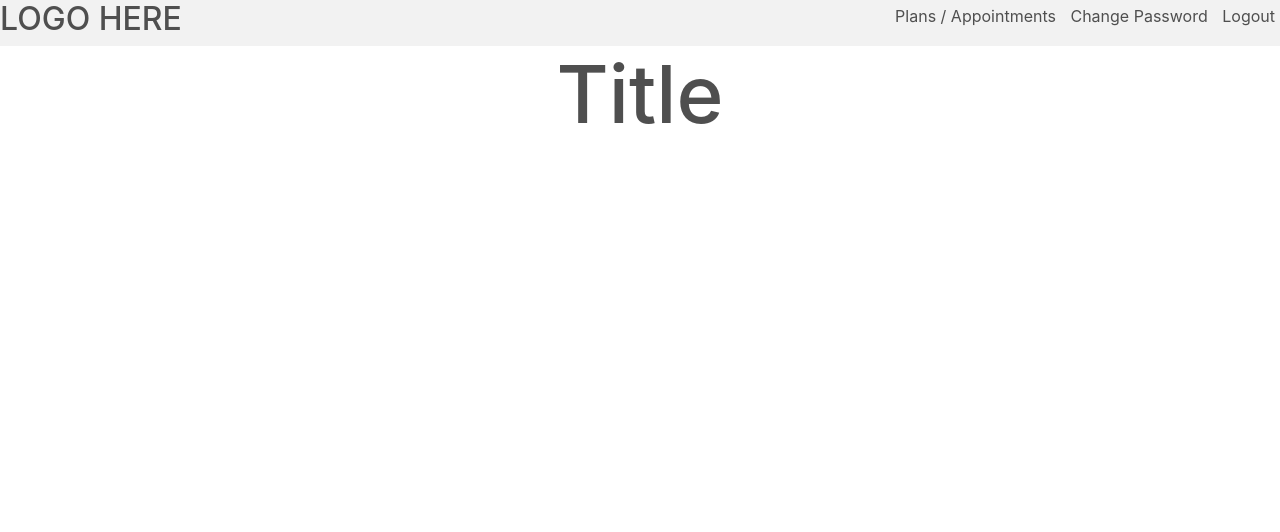
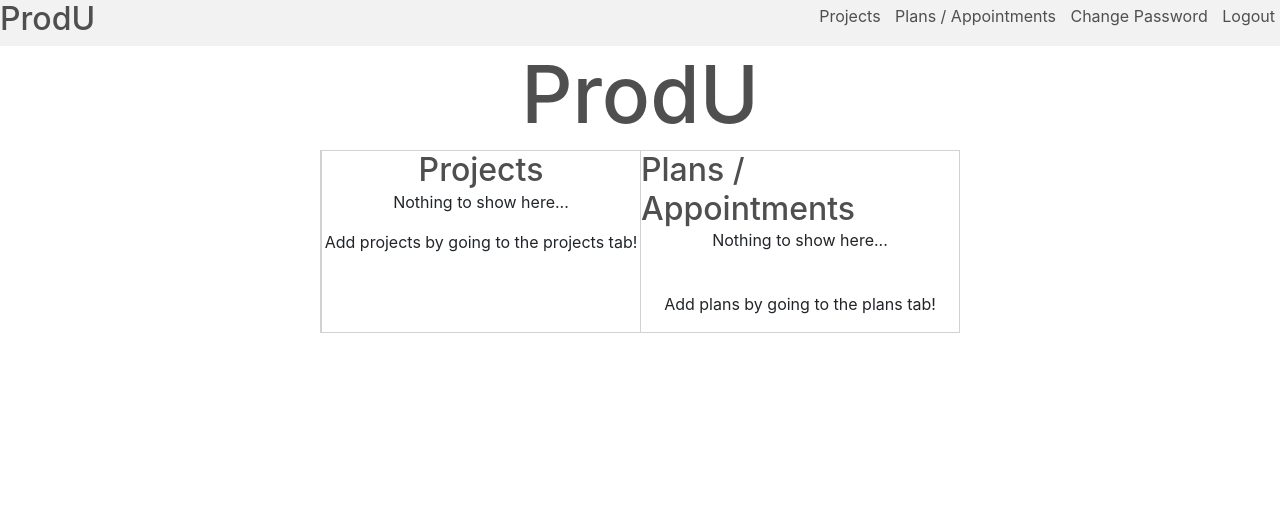
Before and after one commit to aaronjghong/ProdU, a Flask app: page / in a window 1280 px wide. Shown: the top 532 px of the page. After the commit the page ends 333 px from the top, so only its background shows below. Run offline with Flask 2, Linux system fonts and the light colour scheme; a user stored in the database is signed in; some libraries are stand-ins or nearby versions.

Commit message:
Added Projects Page

```diff
--- a/app.py
+++ b/app.py
@@ -27,9 +27,12 @@ def login_required(f):
 @login_required
 def index():
 
+    plans = db.execute("SELECT * FROM plans WHERE user_id = :user_id ORDER BY date ASC LIMIT 5", user_id = session["user_id"])
+    projects = db.execute("SELECT * FROM projects WHERE user_id = :user_id ORDER BY importance DESC LIMIT 5", user_id = session["user_id"])
+
     # Sends user to index.html, if logged in
     alert_text = ""
-    return render_template("index.html")
+    return render_template("index.html", plans = plans, projects = projects)
 
 # Dealing with appointments / plans
 @app.route("/plans", methods =  ["GET", "POST"])
@@ -52,6 +55,93 @@ def plans():
         # return render_template("plans.html", plans = plans, alert_text = alert_text)
         # If you can figure out how to add alerts well, remove the line below
         return redirect("/plans")
+
+#Dealing with projects
+@app.route("/projects", methods = ["GET", "POST"])
+@login_required
+def projects():
+    if request.method == "GET":
+        projects = db.execute("SELECT * FROM projects WHERE user_id = :user_id ORDER BY importance DESC", user_id = session["user_id"])
+        print(projects)
+        return render_template("projects.html", projects = projects)
+    else:
+        name = request.form.get("name")
+        importance = request.form.get("importance")
+        print(name)
+        print(importance)
+        db.execute("INSERT INTO projects (user_id, visible_ids, name, importance) VALUES (:user_id, :visible_ids, :name, :importance)",
+                    user_id = session["user_id"], visible_ids = None, name = name, importance = importance)
+        return redirect("/projects")
+
+# Dealing with viewing projects
+@app.route("/viewproject", methods = ["GET", "POST"])
+@login_required
+def viewproject():
+    if request.method == "POST":
+        id = request.form.get("id")
+        details = db.execute("SELECT * FROM projects WHERE id = :id", id = id)
+
+        shared_users = details[0]["visible_ids"]
+        print(shared_users)
+        if shared_users:
+            shared_users = shared_users.split(',')
+            if session["user_id"] in shared_users:
+                items = db.execute ("SELECT * FROM project_items WHERE project_id = :project_id ORDER BY status ASC", project_id = id)
+                return render_template("viewproject.html", project = details[0], items = items)
+
+        if session["user_id"] == details[0]["user_id"]:
+            items = db.execute ("SELECT * FROM project_items WHERE project_id = :project_id ORDER BY status ASC", project_id = id)
+            return render_template("viewproject.html", project = details[0], items = items)
+        else:
+            return "You do not have permission to view this page"
+
+
+
+# Dealing with adding project items
+@app.route("/addpitem", methods = ["POST"])
+@login_required
+def addproject():
+    text = request.form.get("details")
+    id = request.form.get("id")
+    db.execute("INSERT INTO project_items (project_id, text, status) VALUES (:project_id, :text, :status)",
+                project_id = id, text = text, status = 0)
+    return redirect(f"/viewproject?id={id}", code = 307)
+
+# Editing project item status
+@app.route("/editstatus", methods = ["POST"])
+@login_required
+def editstatus():
+    id = request.form.get("iid")
+    project_id = request.form.get("id")
+    status = request.form.get("status")
+    db.execute("UPDATE project_items SET status = :status WHERE id = :id", status = status, id = id)
+    return redirect(f"/viewproject?{project_id}", code = 307)
+
+# Deleting project items
+@app.route("/deleteitem", methods = ["POST"])
+@login_required
+def deleteitem():
+    id = request.form.get("iid")
+    project_id = request.form.get("id")
+    db.execute("DELETE FROM project_items WHERE id = :id", id = id)
+    return redirect(f"/viewproject?{project_id}", code = 307)
+
+# Sharing projects
+@app.route("/share", methods = ["POST"])
+@login_required
+def share():
+    username = request.form.get("username")
+    project_id = request.form.get("id")
+    guest_id = db.execute("SELECT * FROM users WHERE username = :username", username = username)
+
+    if len(guest_id) is not 1:
+        return redirect(f"/viewproject?{project_id}", code = 307)
+    else:
+        guest_id = guest_id[0]["id"]
+        shared_users = db.execute("SELECT * FROM projects WHERE id = :id", id = project_id)[0]["visible_ids"]
+        shared_users = f"{shared_users},{guest_id}"
+        db.execute("UPDATE projects SET visible_ids = :visible_ids WHERE id = :id", visible_ids = shared_users, id = project_id)
+        return redirect(f"/viewproject?{project_id}", code = 307)
 
 @app.route("/deleteplan", methods = ["POST"])
 @login_required
--- a/static/style.css
+++ b/static/style.css
@@ -26,6 +26,9 @@ h2{
 }
 a{
     color: #4f4f4f;
+}
+b{
+    font-size: 1.5em;
 }
 a:hover{
     text-decoration: none !important;
@@ -99,3 +102,17 @@ td{
     top: auto !important;
     bottom: 25%;
 }
+#indexdisplay{
+    border: 1px solid #d2d2d2;
+    width: 50%;
+    display: flex;
+    justify-content: space-around;
+    margin: auto;
+}
+#projects, #plans{
+    border-left: 1px solid #d2d2d2;
+    text-align: center;
+    display: flex;
+    flex-direction:column;
+    width: 50%;
+}
--- a/templates/index.html
+++ b/templates/index.html
@@ -1,10 +1,41 @@
 {% extends "layout.html" %}
 
-{% block title %}Register{% endblock %}
+{% block title %}{% endblock %}
 
 {% block body %}
-    <h1>Title</h1>
-    <br><br><br><br><br><br><br><br><br><br><br><br><br><br><br><br><br><br><br><br><br><br><br><br><br><br><br><br><br><br><br><br><br><br><br><br><br><br><br><br><br><br><br><br><br><br><br><br><br><br><br><br><br><br><br><br><br><br><br>
+    <h1>ProdU</h1>
+    <div id = "indexdisplay">
+        <div id = "projects">
+            <h2 style = "margin: 0 auto;">Projects</h2>
+            {% if not projects %}
+                <p>Nothing to show here...</p>
+                <p>Add projects by going to the projects tab!</p>
+            {% else %}
+                {% for project in projects %}
+                    <br>
+                    <div style = "width: 100%;">
+                        <h3> {{ project["name"] }} </h3>
+                        <p>Importance: {{ project["importance"] }}</p>
+                    </div>
+                {% endfor %}
+            {% endif %}
+        </div>
+        <div id = "plans">
+            <h2 style = "margin: 0 auto;">Plans / Appointments</h2>
+            {% if not plans %}
+                <p>Nothing to show here...</p><br>
+                <p>Add plans by going to the plans tab!</p>
+            {% else %}
+                {% for plan in plans %}
+                    <br>
+                    <div style = "width: 100%;">
+                        <h3> {{ plan["details"] }} </h3>
+                        <p>{{ plan["date"] }}</p>
+                    </div>
+                {% endfor %}
+            {% endif %}
+        </div>
+    </div>
 
     {% if alert_text %}
         <div class="alert alert-success alerts" role="alert">
--- a/templates/layout.html
+++ b/templates/layout.html
@@ -4,14 +4,15 @@
         <link rel="stylesheet" href="https://stackpath.bootstrapcdn.com/bootstrap/4.3.1/css/bootstrap.min.css" integrity="sha384-ggOyR0iXCbMQv3Xipma34MD+dH/1fQ784/j6cY/iJTQUOhcWr7x9JvoRxT2MZw1T" crossorigin="anonymous">
         <link rel="stylesheet" tyoe = "text/css" href="{{ url_for('static',filename='style.css') }}">
         <title>
-            Flask App {% block title %}{% endblock %}
+            ProdU {% block title %}{% endblock %}
         </title>
     </head>
     <body>
         <div id = "navbar">
-            <a href = "/"><h2>LOGO HERE</h2></a>
+            <a href = "/"><h2>ProdU</h2></a>
             {% if session.user_id %}
                 <div>
+                    <a href="/projects" class = "navitem">Projects</a>
                     <a href="/plans" class = "navitem">Plans / Appointments</a>
                     <a href="/changepassword" class = "navitem">Change Password</a>
                     <a href="/login" class = "navitem">Logout</a>
--- a/templates/plans.html
+++ b/templates/plans.html
@@ -12,7 +12,7 @@
             <th>Date</th>
             {% for row in plans%}
                 <tr>
-                    <td>{{  row["details"]  }}</td>
+                    <td style = "width: 50%">{{  row["details"]  }}</td>
                     <td class = "datecell">
                         {{  row["date"] }}
                         <form action="/deleteplan", method = "post">
@@ -28,6 +28,7 @@
     <!--Add Plans-->
     <button type="button" class="btn btn-outline-primary formelem" id = "addplan">Add Task</button>
     <div id = "center" class = "white popup">
+        <h2>Add Plan</h2>
         <form action = "/plans", method = "post">
             <div class="form-group">
               <label for="exampleInputEmail1">Details</label>
```
Also changed, not shown: static/status.js (added, +31 -0 lines), templates/projects.html (added, +61 -0 lines), templates/viewproject.html (added, +76 -0 lines), README.md, db.db.
